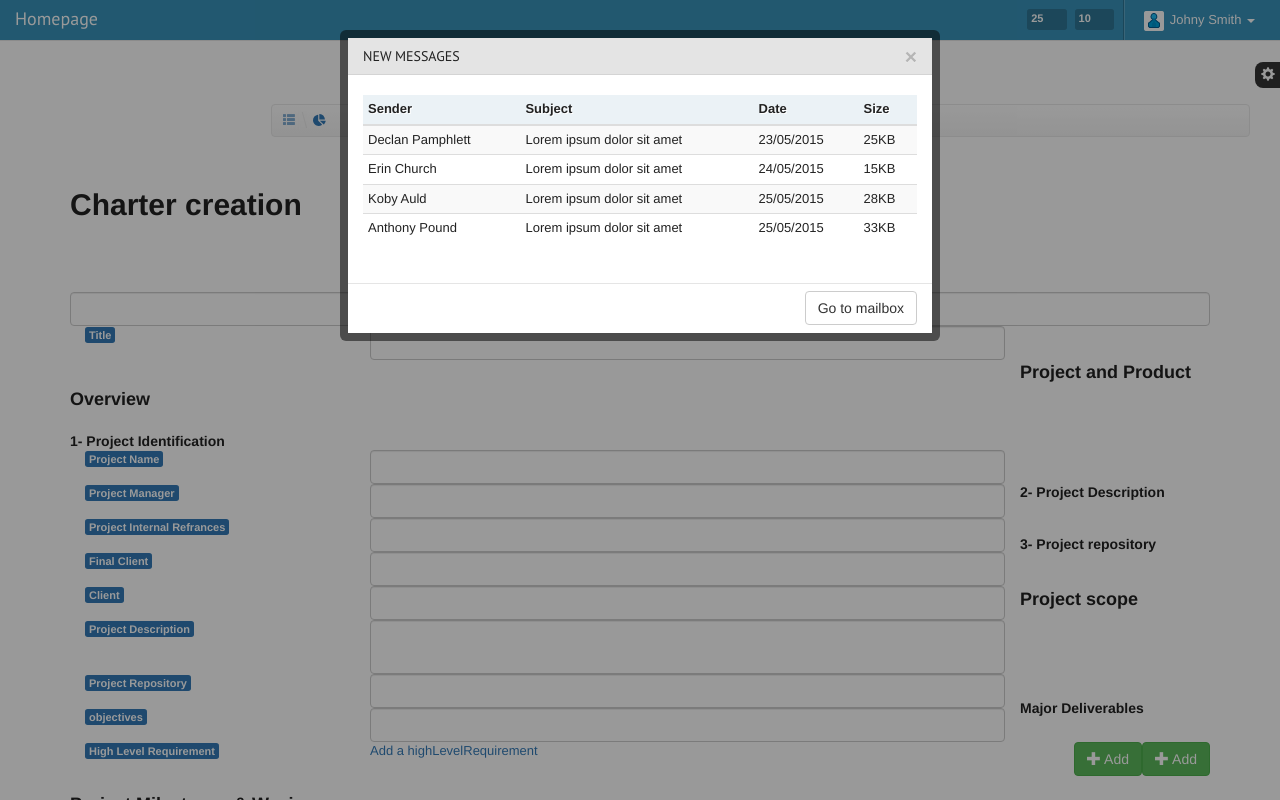
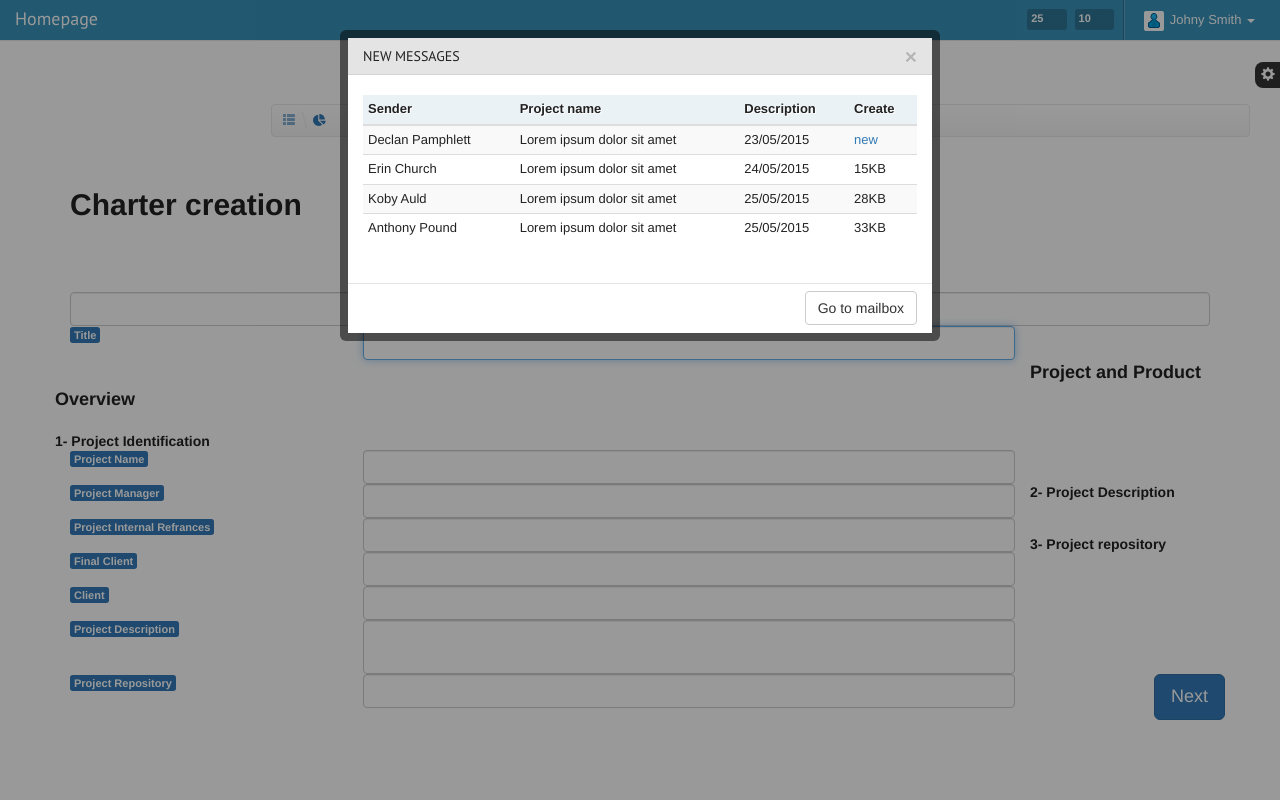
Before and after one commit to anisElAroui/gestionDeProjet, a Symfony app: template templates/Charter/new.html.twig in a window 1280 px wide, after a click on "25". Run offline with Twig, Linux system fonts and the light colour scheme; the template is opened without the code that fills it, so the values that code supplies are empty; form fields are guessed from the names that the template uses; some libraries are stand-ins or nearby versions; grey boxes are pictures that could not be loaded.

Commit message:
charter steps

```diff
--- /dev/null
+++ b/public/js/steps/steps.js
@@ -0,0 +1,42 @@
+$(document).ready(function () {
+    var navListItems = $('div.setup-panel div a'),
+        allWells = $('.setup-content'),
+        allNextBtn = $('.nextBtn');
+
+    allWells.hide();
+
+    navListItems.click(function (e) {
+        e.preventDefault();
+        var $target = $($(this).attr('href')),
+            $item = $(this);
+
+        if (!$item.hasClass('disabled')) {
+            navListItems.removeClass('btn-primary').addClass('btn-default');
+            $item.addClass('btn-primary');
+            allWells.hide();
+            $target.show();
+            $target.find('input:eq(0)').focus();
+        }
+    });
+
+    allNextBtn.click(function(){
+        var curStep = $(this).closest(".setup-content"),
+            curStepBtn = curStep.attr("id"),
+            nextStepWizard = $('div.setup-panel div a[href="#' + curStepBtn + '"]').parent().next().children("a"),
+            curInputs = curStep.find("input[type='text'],input[type='url']"),
+            isValid = true;
+
+        $(".form-group").removeClass("has-error");
+        for(var i=0; i<curInputs.length; i++){
+            if (!curInputs[i].validity.valid){
+                isValid = false;
+                $(curInputs[i]).closest(".form-group").addClass("has-error");
+            }
+        }
+
+        if (isValid)
+            nextStepWizard.removeAttr('disabled').trigger('click');
+    });
+
+    $('div.setup-panel div a.btn-primary').trigger('click');
+});
--- a/templates/Charter/new.html.twig
+++ b/templates/Charter/new.html.twig
@@ -1,8 +1,12 @@
 {% extends 'base.html.twig' %}
 
-{% block css %}
-{{ parent() }}
- <link rel="stylesheet" href="{{ asset('css/steps.css') }}" />
+{% block stylesheets %}
+    <link rel="stylesheet" href="{{ asset('css/steps.css') }}" />
+{% endblock %}
+
+{% block javascripts %}
+    <script src="{{ asset('js/steps/steps.js') }}"></script>
+    {#console.log("test");#}
 {% endblock %}
 
 {% block main_content %}
@@ -25,6 +29,30 @@
                     <a href="#step-3" type="button" class="btn btn-default btn-circle" disabled="disabled">3</a>
                     <p>Step 3</p>
                 </div>
+                <div class="stepwizard-step">
+                    <a href="#step-4" type="button" class="btn btn-default btn-circle" disabled="disabled">4</a>
+                    <p>Step 4</p>
+                </div>
+                <div class="stepwizard-step">
+                    <a href="#step-5" type="button" class="btn btn-default btn-circle" disabled="disabled">5</a>
+                    <p>Step 5</p>
+                </div>
+                <div class="stepwizard-step">
+                    <a href="#step-6" type="button" class="btn btn-default btn-circle" disabled="disabled">6</a>
+                    <p>Step 6</p>
+                </div>
+                <div class="stepwizard-step">
+                    <a href="#step-7" type="button" class="btn btn-default btn-circle" disabled="disabled">7</a>
+                    <p>Step 7</p>
+                </div>
+                <div class="stepwizard-step">
+                    <a href="#step-8" type="button" class="btn btn-default btn-circle" disabled="disabled">8</a>
+                    <p>Step 8</p>
+                </div>
+                <div class="stepwizard-step">
+                    <a href="#step-9" type="button" class="btn btn-default btn-circle" disabled="disabled">9</a>
+                    <p>Step 9</p>
+                </div>
             </div>
         </div>
 
@@ -35,6 +63,9 @@
 
                     {{ form_start(form, {'attr': {'novalidate': 'novalidate','class': 'form-horizontal' }}) }}
                     {{ form_widget(form._token) }}
+
+                    <div class="row setup-content" id="step-1">
+
                     <div  class="form-group">
                         <label class="col-sm-3 control-label" style="font-size:1em"><span class="label label-primary">Title</span></label>
                         <div class="col-sm-7">
@@ -103,6 +134,12 @@
                         </div>
                     </div><br>
 
+                    <button class="btn btn-primary nextBtn btn-lg pull-right" type="button" >Next</button>
+
+                    </div>
+
+                    <div class="row setup-content" id="step-2">
+
                     <h3>Project scope</h3><br>
 
                     <div  class="form-group">
@@ -113,27 +150,27 @@
                         </div>
                     </div><br>
 
-                    {% block javascripts %}
-                        <script>
-                            jQuery(document).ready(function() {
-                                var $wrapper = $('.js-genus-scientist-wrapper');
-                                $wrapper.on('click', '.js-genus-scientist-add', function(e) {
-                                    e.preventDefault();
-                                    // Get the data-prototype explained earlier
-                                    var prototype = $wrapper.data('prototype');
-                                    // get the new index
-                                    var index = $wrapper.data('index');
-                                    // Replace '__name__' in the prototype's HTML to
-                                    // instead be a number based on how many items we have
-                                    var newForm = prototype.replace(/__name__/g, index);
-                                    // increase the index with one for the next item
-                                    $wrapper.data('index', index + 1);
-                                    // Display the form in the page before the "new" link
-                                    $(this).before(newForm);
-                                });
-                            });
-                        </script>
-                    {% endblock %}
+                    {#{% block javascripts %}#}
+                        {#<script>#}
+                            {#jQuery(document).ready(function() {#}
+                                {#var $wrapper = $('.js-genus-scientist-wrapper');#}
+                                {#$wrapper.on('click', '.js-genus-scientist-add', function(e) {#}
+                                    {#e.preventDefault();#}
+                                    {#// Get the data-prototype explained earlier#}
+                                    {#var prototype = $wrapper.data('prototype');#}
+                                    {#// get the new index#}
+                                    {#var index = $wrapper.data('index');#}
+                                    {#// Replace '__name__' in the prototype's HTML to#}
+                                    {#// instead be a number based on how many items we have#}
+                                    {#var newForm = prototype.replace(/__name__/g, index);#}
+                                    {#// increase the index with one for the next item#}
+                                    {#$wrapper.data('index', index + 1);#}
+                                    {#// Display the form in the page before the "new" link#}
+                                    {#$(this).before(newForm);#}
+                                {#});#}
+                            {#});#}
+                        {#</script>#}
+                    {#{% endblock %}#}
 
 
                     <div  class="form-group">
@@ -157,8 +194,11 @@
 
                     <a class="btn btn-success pull-right" href="#"><i class="glyphicon glyphicon-plus"></i> Add</a><br>
 
+                    <button class="btn btn-primary nextBtn btn-lg pull-right" type="button" >Next</button>
 
+                    </div>
 
+                    <div class="row setup-content" id="step-3">
 
                     <h4>Major Deliverables</h4><br>
 
@@ -181,7 +221,16 @@
 
                     <a class="btn btn-success pull-right" href="#"><i class="glyphicon glyphicon-plus"></i> Add</a><br>
 
-                    <br><br>
+                    <br>
+
+                        <button class="btn btn-primary nextBtn btn-lg pull-right" type="button" >Next</button>
+
+                    </div>
+
+                    <br>
+
+                    <div class="row setup-content" id="step-4">
+
 
                     <h3>Project Milestones & Waving</h3><br>
 
@@ -219,6 +268,12 @@
                     <a class="btn btn-success pull-right" href="#"><i class="glyphicon glyphicon-plus"></i> Add</a><br>
                     <br><br><br>
 
+                        <button class="btn btn-primary nextBtn btn-lg pull-right" type="button" >Next</button>
+
+                    </div>
+
+                    <div class="row setup-content" id="step-5">
+
                     <h3>Constraints, Assumptions</h3><br>
 
 
@@ -252,6 +307,11 @@
                     <a class="btn btn-success pull-right" href="#"><i class="glyphicon glyphicon-plus"></i> Add</a><br>
 
                     <br>
+                        <button class="btn btn-primary nextBtn btn-lg pull-right" type="button" >Next</button>
+
+                    </div>
+
+                    <div class="row setup-content" id="step-6">
 
                     <h3>Stakeholders</h3><br>
 
@@ -286,7 +346,13 @@
 
                     <a class="btn btn-success pull-right" href="#"><i class="glyphicon glyphicon-plus"></i> Add</a><br>
 
-                    <br><br><br>
+                    <br>
+                        <button class="btn btn-primary nextBtn btn-lg pull-right" type="button" >Next</button>
+
+                    </div>
+                        <br><br>
+
+                    <div class="row setup-content" id="step-7">
 
                     <h3>Project Budget</h3><br>
 
@@ -345,6 +411,12 @@
                         </div>
                     </div><br><br>
 
+                        <button class="btn btn-primary nextBtn btn-lg pull-right" type="button" >Next</button>
+
+                    </div>
+
+                    <div class="row setup-content" id="step-8">
+
                     {% for budget in form.budgets %}
 
                     <label class="col-sm-3 control-label" style="font-size:1em"><span class="label label-primary">profile </span></label>
@@ -381,6 +453,11 @@
                     <br>
                     <a class="btn btn-success pull-right" href="#"><i class="glyphicon glyphicon-plus"></i> Add</a><br>
                     <br>
+                        <button class="btn btn-primary nextBtn btn-lg pull-right" type="button" >Next</button>
+
+                    </div>
+
+                    <div class="row setup-content" id="step-9">
 
                     <h4> 3. Billing</h4>
 
@@ -417,18 +494,17 @@
                 {% endfor %}
 
                     <a class="btn btn-success pull-right" href="#"><i class="glyphicon glyphicon-plus"></i> Add</a><br>
-                    <br>
 
                     <div  class="form-group">
                         <label class="col-sm-6 control-label"></label>
                         <div class="col-sm-4" >
-                            <button class="btn btn-primary" type="submit">Create</button>
+                            <button class="btn btn-success" type="submit">Create</button>
                         </div>
+                    </div>
                     </div>
                     {{ form_end(form) }}
 
 
-                    <a class="btn btn-warning" href="{{ path('project_index') }}"><i class="glyphicon glyphicon-arrow-left"></i> Back to the list</a>
 
                 </div>
             </div>
--- a/templates/base.html.twig
+++ b/templates/base.html.twig
@@ -30,8 +29,6 @@
 
     <!-- font-awesome -->
     <link rel="stylesheet" href="{{ asset('img/font-awesome/css/font-awesome.min.css') }}" />
-    <!-- calendar -->
-    <link rel="stylesheet" href="{{ asset('lib/fullcalendar/fullcalendar_gebo.css') }}" />
 
     <!-- main styles -->
     <link rel="stylesheet" href="{{ asset('css/style.css') }}" />
@@ -60,72 +55,8 @@
     <script src="lib/flot/excanvas.min.js"></script>
     <![endif]-->
 
-    <script src="{{ asset('js/jquery.min.js') }}"></script>
-    <script src="{{ asset('js/jquery-migrate.min.js') }}"></script>
-    <script src="{{ asset('lib/jquery-ui/jquery-ui-1.10.0.custom.min.js') }}"></script>
-    <!-- touch events for jquery ui-->
-    <script src="{{ asset('js/forms/jquery.ui.touch-punch.min.js') }}"></script>
-    <!-- easing plugin -->
-    <script src="{{ asset('js/jquery.easing.1.3.min.js') }}"></script>
-    <!-- smart resize event -->
-    <script src="{{ asset('js/jquery.debouncedresize.min.js') }}"></script>
-    <!-- js cookie plugin -->
-    <script src="{{ asset('js/jquery_cookie_min.js') }}"></script>
-    <!-- main bootstrap js -->
-    <script src="{{ asset('bootstrap/js/bootstrap.min.js') }}"></script>
-    <!-- bootstrap plugins -->
-    <script src="{{ asset('js/bootstrap.plugins.min.js') }}"></script>
-    <!-- typeahead -->
-    <script src="{{ asset('lib/typeahead/typeahead.min.js') }}"></script>
-    <!-- code prettifier -->
-    <script src="{{ asset('lib/google-code-prettify/prettify.min.js') }}"></script>
-    <!-- sticky messages -->
-    <script src="{{ asset('lib/sticky/sticky.min.js') }}"></script>
-    <!-- lightbox -->
-    <script src="{{ asset('lib/colorbox/jquery.colorbox.min.js') }}"></script>
-    <!-- jBreadcrumbs -->
-    <script src="{{ asset('lib/jBreadcrumbs/js/jquery.jBreadCrumb.1.1.min.js') }}"></script>
-    <!-- hidden elements width/height -->
-    <script src="{{ asset('js/jquery.actual.min.js') }}"></script>
-    <!-- custom scrollbar -->
-    <script src="{{ asset('lib/slimScroll/jquery.slimscroll.js') }}"></script>
-    <!-- fix for ios orientation change -->
-    <script src="{{ asset('js/ios-orientationchange-fix.js') }}"></script>
-    <!-- to top -->
-    <script src="{{ asset('lib/UItoTop/jquery.ui.totop.min.js') }}"></script>
-    <!-- mobile nav -->
-    <script src="{{ asset('js/selectNav.js') }}"></script>
-    <!-- moment.js date library -->
-    <script src="{{ asset('lib/moment/moment.min.js') }}"></script>
+</head>
 
-    <!-- common functions -->
-    <script src="{{ asset('js/pages/gebo_common.js') }}"></script>
-
-    <!-- multi-column layout -->
-    <script src="{{ asset('js/jquery.imagesloaded.min.js') }}"></script>
-    <script src="{{ asset('js/jquery.wookmark.js') }}"></script>
-    <!-- responsive table -->
-    <script src="{{ asset('') }}js/jquery.mediaTable.min.js"></script>
-    <!-- small charts -->
-    <script src="{{ asset('js/jquery.peity.min.js') }}"></script>
-    <!-- charts -->
-    <script src="{{ asset('lib/flot/jquery.flot.min.js') }}"></script>
-    <script src="{{ asset('lib/flot/jquery.flot.resize.min.js') }}"></script>
-    <script src="{{ asset('lib/flot/jquery.flot.pie.min.js') }}"></script>
-    <script src="{{ asset('lib/flot.tooltip/jquery.flot.tooltip.min.js') }}"></script>
-    <!-- calendar -->
-    <script src="{{ asset('lib/fullcalendar/fullcalendar.min.js') }}"></script>
-    <!-- sortable/filterable list -->
-    <script src="{{ asset('lib/list_js/list.min.js') }}"></script>
-    <script src="{{ asset('lib/list_js/plugins/paging/list.paging.min.js') }}"></script>
-    <!-- dashboard functions -->
-    <script src="{{ asset('js/pages/gebo_dashboard.js') }}"></script>
-
-    <![endif]-->
-
-
-</head>
-{% block body %}
 <body class="full_width">
 
 <div class="style_switcher">
@@ -215,9 +145,9 @@
                             <thead>
                             <tr>
                                 <th>Sender</th>
-                                <th>Subject</th>
-                                <th>Date</th>
-                                <th>Size</th>
+                                <th>Project name</th>
+                                <th>Description</th>
+                                <th>Create</th>
                             </tr>
                             </thead>
                             <tbody>
@@ -225,7 +155,7 @@
                                 <td>Declan Pamphlett</td>
                                 <td><a href="javascript:void(0)">Lorem ipsum dolor sit amet</a></td>
                                 <td>23/05/2015</td>
-                                <td>25KB</td>
+                                <td><a class="brand pull-left" href="{{ path('charter_new') }}">new</a></td>
                             </tr>
                             <tr>
                                 <td>Erin Church</td>
```
Also changed, not shown: other parts of templates/base.html.twig (+42 -10 lines), templates/project.html.twig (+49 -65 lines), 1 other file.
